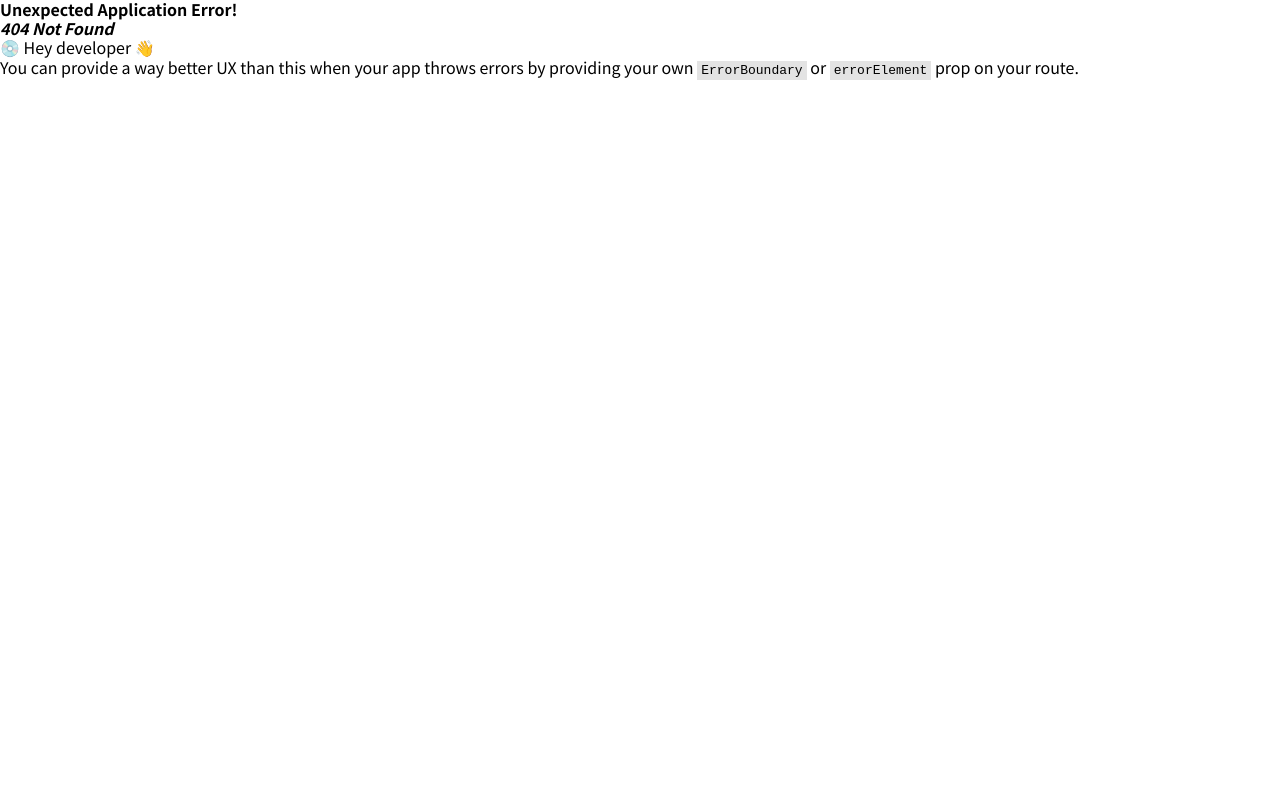
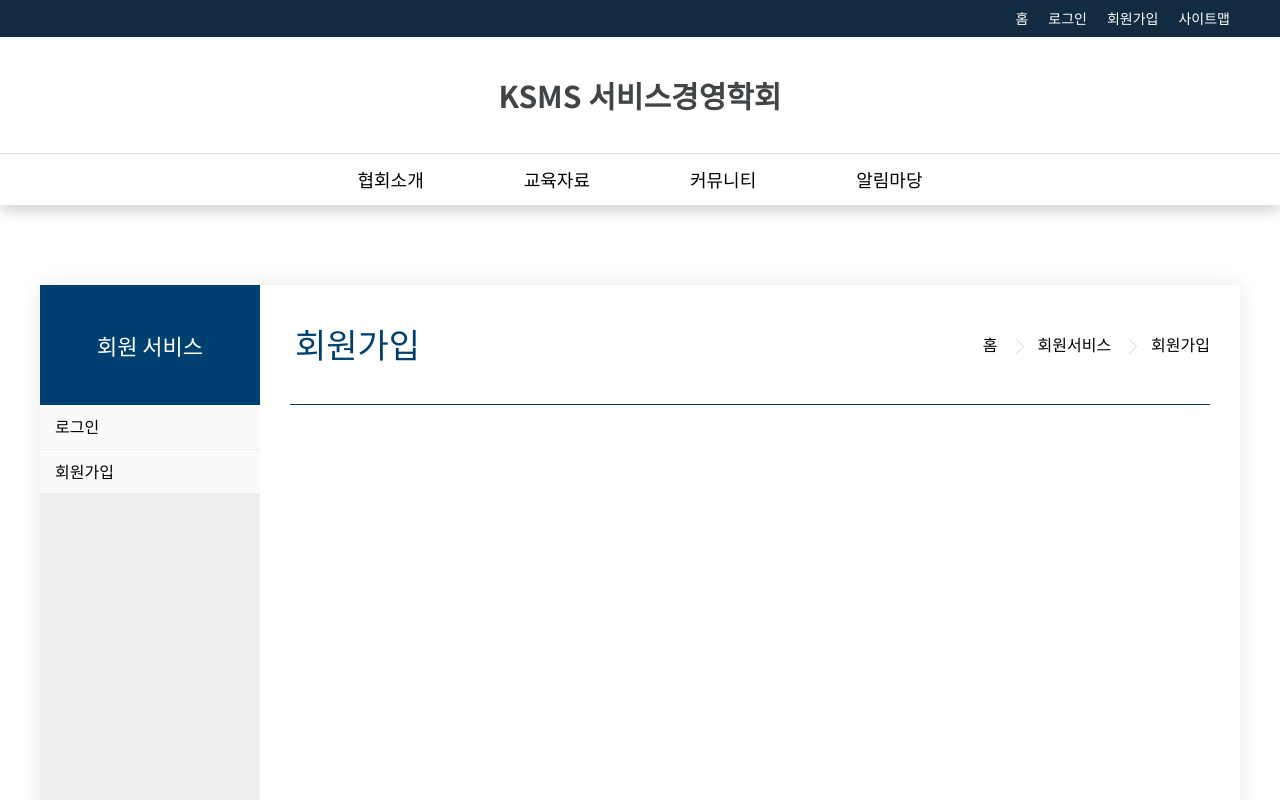
Before and after one commit to raquim47/Edu-Assoc, a React (Create React App) app: page /accounts/register in a window 1280 px wide. Before the commit this address had no page. Shown: the top 800 px of the page. Built offline with nearby package versions, Linux system fonts and the light colour scheme.

Commit message:
page layout template

```diff
--- /dev/null
+++ b/src/components/common/PageHeaderTemplate.jsx
@@ -0,0 +1,74 @@
+import { useLocation, Link } from 'react-router-dom';
+import styled from 'styled-components';
+
+const PATH_NAMES = {
+  accounts: '회원서비스',
+  login: '로그인',
+  register: '회원가입',
+};
+
+const Wrapper = styled.header`
+  display: flex;
+  justify-content: space-between;
+  height: 120px;
+  align-items: center;
+  border-bottom: 1px solid #004071;
+  margin-bottom: 40px;
+
+  h3 {
+    padding-left: 5px;
+    font-size: 34px;
+    font-weight: 500;
+    color: #004071;
+  }
+`;
+
+const BreadScrumbs = styled.ul`
+  display: flex;
+
+  li {
+    position: relative;
+    font-weight: 300;
+  }
+
+  li:not(:last-child)::before {
+    content: '';
+    position: absolute;
+    right: -20px;
+    top: 50%;
+    transform: translateY(-50%);
+    width: 10px;
+    height: 10px;
+    border-top: solid 1px #ddd;
+    border-right: solid 1px #ddd;
+    transform: rotate(45deg) translateY(-50%);
+  }
+
+  li:not(:last-child) {
+    margin-right: 40px;
+  }
+`;
+
+const PageHeaderTemplate = () => {
+  const { pathname } = useLocation();
+  const segmentNames = pathname
+    .split('/')
+    .filter(Boolean)
+    .map((segment) => PATH_NAMES[segment] || segment);
+
+  return (
+    <Wrapper>
+      <h3>{segmentNames.at(-1)}</h3>
+      <BreadScrumbs>
+        <li>
+          <Link to="/">홈</Link>
+        </li>
+        {segmentNames.map((name) => (
+          <li key={name}>{name}</li>
+        ))}
+      </BreadScrumbs>
+    </Wrapper>
+  );
+};
+
+export default PageHeaderTemplate;
--- a/src/components/header/Header.jsx
+++ b/src/components/header/Header.jsx
@@ -3,6 +3,7 @@
 import SubNav from './SubNav';
 
 const Wrapper = styled.header`
+  position: relative;
   box-shadow: 0 5px 15px rgba(0, 0, 0, 0.2);
 `;
 
--- a/src/components/header/SubNav.jsx
+++ b/src/components/header/SubNav.jsx
@@ -25,10 +25,10 @@
     <Wrapper>
       <ul>
         <li>
-          <Link>홈</Link>
+          <Link to="/">홈</Link>
         </li>
         <li>
-          <Link>로그인</Link>
+          <Link to="/accounts/login">로그인</Link>
         </li>
         <li>
           <Link>회원가입</Link>
--- /dev/null
+++ b/src/components/layout/AccountsLayout.jsx
@@ -0,0 +1,20 @@
+import { Outlet } from 'react-router-dom';
+import LayoutTemplate from './LayoutTemplate';
+
+const sidebarContents = {
+  title: '회원 서비스',
+  sideMenus: [
+    { name: '로그인', path: '/accounts/login' },
+    { name: '회원가입', path: '/accounts/register' },
+  ],
+};
+
+const AccountsLayout = () => {
+  return (
+    <LayoutTemplate sidebarContents={sidebarContents}>
+      <Outlet />
+    </LayoutTemplate>
+  );
+};
+
+export default AccountsLayout;
--- /dev/null
+++ b/src/components/layout/LayoutTemplate.jsx
@@ -0,0 +1,87 @@
+import PageHeaderTemplate from 'components/common/PageHeaderTemplate';
+import { NavLink } from 'react-router-dom';
+import styled from 'styled-components';
+
+const Wrapper = styled.div`
+  padding: 80px 0;
+
+  .inner {
+    display: flex;
+    max-width: 1200px;
+    height: 1000px;
+    margin: 0 auto;
+    box-shadow: 0 0 20px rgba(0, 0, 0, 0.1);
+    background-color: #fff;
+  }
+
+  .content-section {
+    flex: 1;
+    padding: 0 30px;
+  }
+`;
+
+const SideBar = styled.aside`
+  width: 220px;
+  height: 100%;
+  background-color: #eee;
+
+  header {
+    height: 120px;
+    background-color: #004071;
+    /* background: linear-gradient(to bottom, #184368 50%, #0d4c7c 50%); */
+    line-height: 120px;
+    text-align: center;
+  }
+
+  header h2 {
+    color: white;
+    font-weight: 400;
+    font-size: 22px;
+  }
+
+  ul {
+    background-color: #fafafa;
+  }
+
+  ul li {
+    border-bottom: 1px solid #eee;
+  }
+
+  ul li a {
+    font-weight: 300;
+    display: block;
+    padding: 12px 15px;
+  }
+
+  ul li a:hover {
+    background-color: #535f76;
+    color: #fff;
+  }
+`;
+
+const LayoutTemplate = ({ sidebarContents, children }) => {
+  return (
+    <Wrapper>
+      <div className="inner">
+        <SideBar>
+          <header>
+            <h2>{sidebarContents.title}</h2>
+          </header>
+          <ul>
+            {sidebarContents.sideMenus.map((item) => (
+              <li key={item.name}>
+                <NavLink to={item.path}>{item.name}</NavLink>
+              </li>
+            ))}
+          </ul>
+        </SideBar>
+        <section className="content-section">
+          <PageHeaderTemplate />
+          {children}
+        </section>
+      </div>
+    </Wrapper>
+  );
+};
+
+export default LayoutTemplate;
--- a/src/components/layout/RootLayout.jsx
+++ b/src/components/layout/RootLayout.jsx
@@ -1,5 +1,6 @@
 import { Outlet } from 'react-router-dom';
 import Header from 'components/header/Header';
+import Footer from 'components/footer/Footer';
 
 const RootLayout = () => {
   return (
@@ -8,6 +9,7 @@
       <main>
         <Outlet />
       </main>
+      <Footer/>
     </>
   );
 };
--- a/src/pages/HomePage.jsx
+++ b/src/pages/HomePage.jsx
@@ -1,5 +1,4 @@
 import bannerImage from 'assets/banner.jpeg';
-import Footer from 'components/footer/Footer';
 import BoardsSection from 'components/home/BoardsSection';
 import ContactSection from 'components/home/ContactSection';
 
@@ -11,7 +10,6 @@
       </section>
       <BoardsSection/>
       <ContactSection/>
-      <Footer/>
     </>
   );
 };
--- /dev/null
+++ b/src/pages/accounts/LoginPage.jsx
@@ -0,0 +1,10 @@
+
+const LoginPage = () => {
+  return (
+    <>
+
+    </>
+  );
+};
+
+export default LoginPage;
--- /dev/null
+++ b/src/pages/accounts/RegisterPage.jsx
@@ -0,0 +1,5 @@
+const RegisterPage = () => {
+  return <></>;
+};
+
+export default RegisterPage;
--- a/src/router.js
+++ b/src/router.js
@@ -1,4 +1,7 @@
-import { createBrowserRouter } from 'react-router-dom';
+import AccountsLayout from 'components/layout/AccountsLayout';
+import LoginPage from 'pages/accounts/LoginPage';
+import RegisterPage from 'pages/accounts/RegisterPage';
+import { createBrowserRouter, Navigate } from 'react-router-dom';
 import RootLayout from './components/layout/RootLayout';
 import HomePage from './pages/HomePage';
 
@@ -6,7 +9,24 @@
   {
     path: '/',
     element: <RootLayout />,
-    children: [{ index: true, element: <HomePage /> }],
+    children: [
+      { index: true, element: <HomePage /> },
+      {
+        path: 'accounts',
+        element: <AccountsLayout />,
+        children: [
+          { index: true, element: <Navigate to="login" replace /> },
+          {
+            path: 'login',
+            element: <LoginPage />,
+          },
+          {
+            path: 'register',
+            element: <RegisterPage />,
+          },
+        ],
+      },
+    ],
   },
 ]);
 
```
